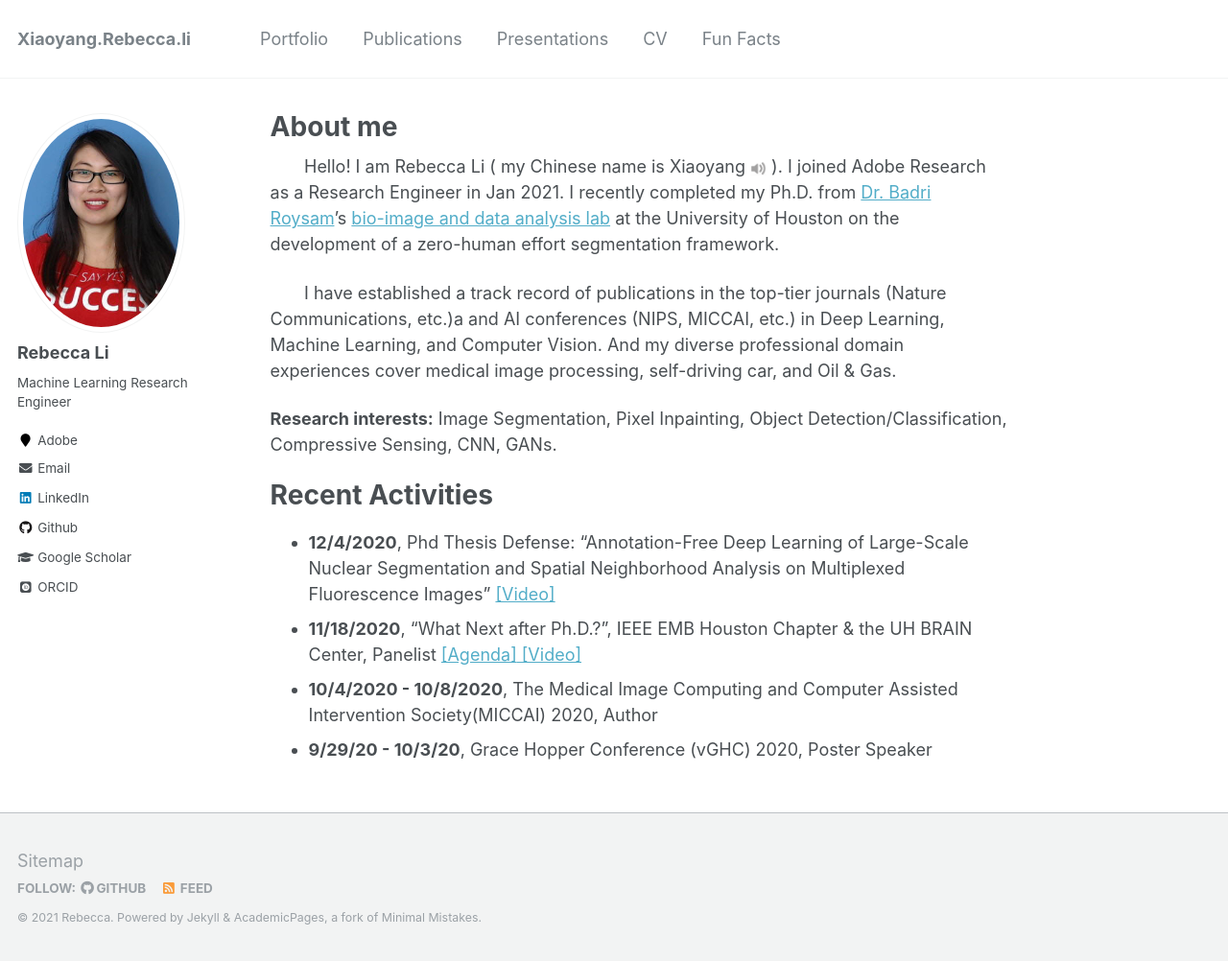
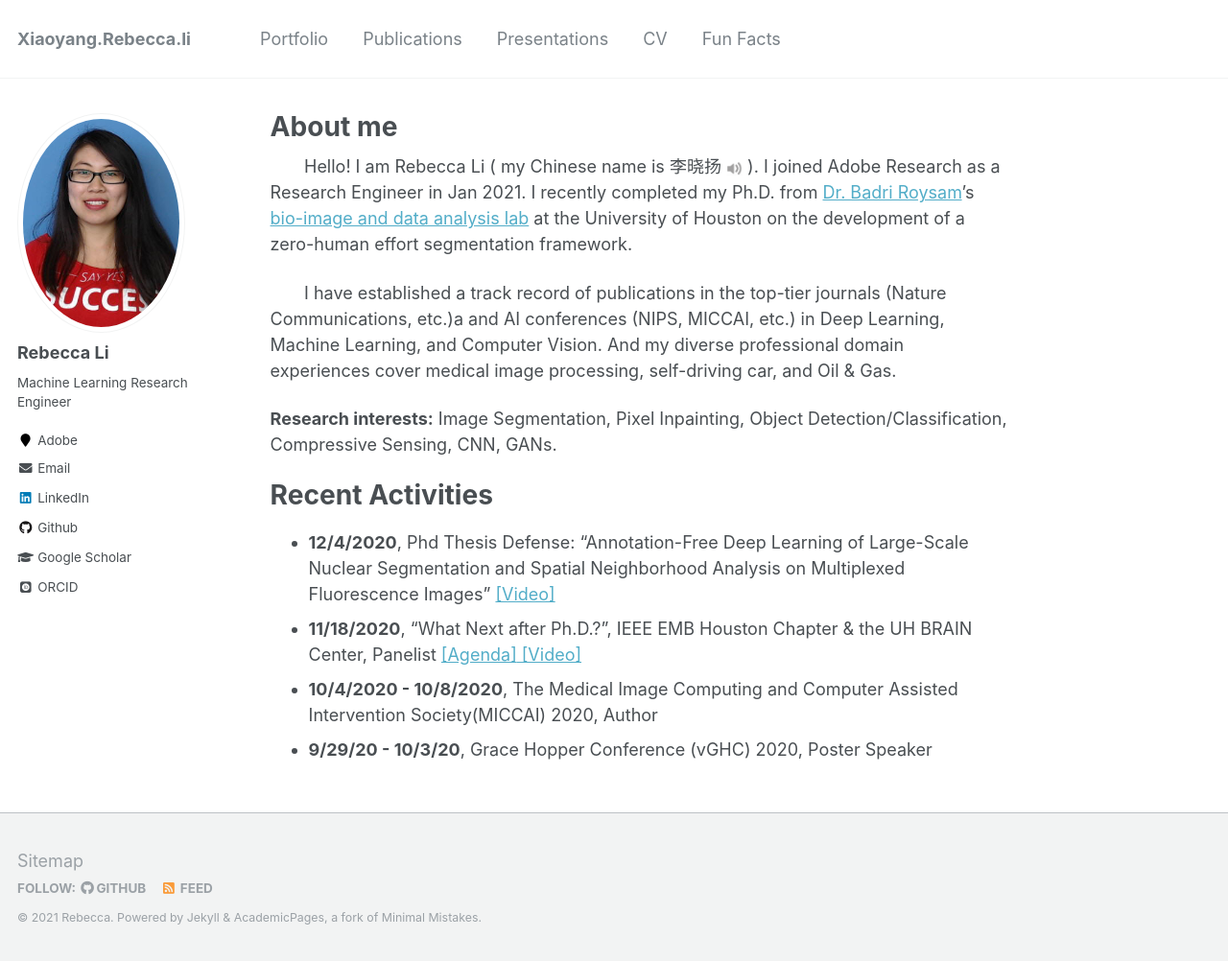
Before and after one commit to Xiaoyang-Rebecca/xiaoyang-rebecca.github.io, a Jekyll site: the page built from _pages/about.md, in a window 1280 px wide and 1002 px high. Shown: the whole window at 96% size. Built offline with Jekyll 4.4.1, drawn with Linux system fonts in a browser that asks for light colours; some web fonts are replaced.

Commit message:
Update about.md

```diff
--- a/_pages/about.md
+++ b/_pages/about.md
@@ -21,7 +21,7 @@
 
 ###  &nbsp; -->
 
-&nbsp;&nbsp;&nbsp;&nbsp;&nbsp;&nbsp; Hello! I am Rebecca Li ( my Chinese name is Xiaoyang [<img src="./figures/audio.png"  width="17">](https://www.howtosay.co.in/pronounce/xiaoyang-in-english) ). I joined Adobe Research as a Research Engineer in Jan 2021. I recently completed my Ph.D. from [Dr. Badri Roysam](http://www.ee.uh.edu/faculty/roysam)'s [bio-image and data analysis lab](https://github.com/RoysamLab?tab=repositories) at the University of Houston on the development of a zero-human effort segmentation framework.
+&nbsp;&nbsp;&nbsp;&nbsp;&nbsp;&nbsp; Hello! I am Rebecca Li ( my Chinese name is 李晓扬 [<img src="./figures/audio.png"  width="17">](https://www.howtosay.co.in/pronounce/xiaoyang-in-english) ). I joined Adobe Research as a Research Engineer in Jan 2021. I recently completed my Ph.D. from [Dr. Badri Roysam](http://www.ee.uh.edu/faculty/roysam)'s [bio-image and data analysis lab](https://github.com/RoysamLab?tab=repositories) at the University of Houston on the development of a zero-human effort segmentation framework.
 
 &nbsp;&nbsp;&nbsp;&nbsp;&nbsp;&nbsp; I have established a track record of publications in the top-tier journals (Nature Communications, etc.)a and AI conferences (NIPS, MICCAI, etc.) in Deep Learning, Machine Learning, and Computer Vision. And my diverse professional domain experiences cover medical image processing, self-driving car, and Oil & Gas.
 
```
